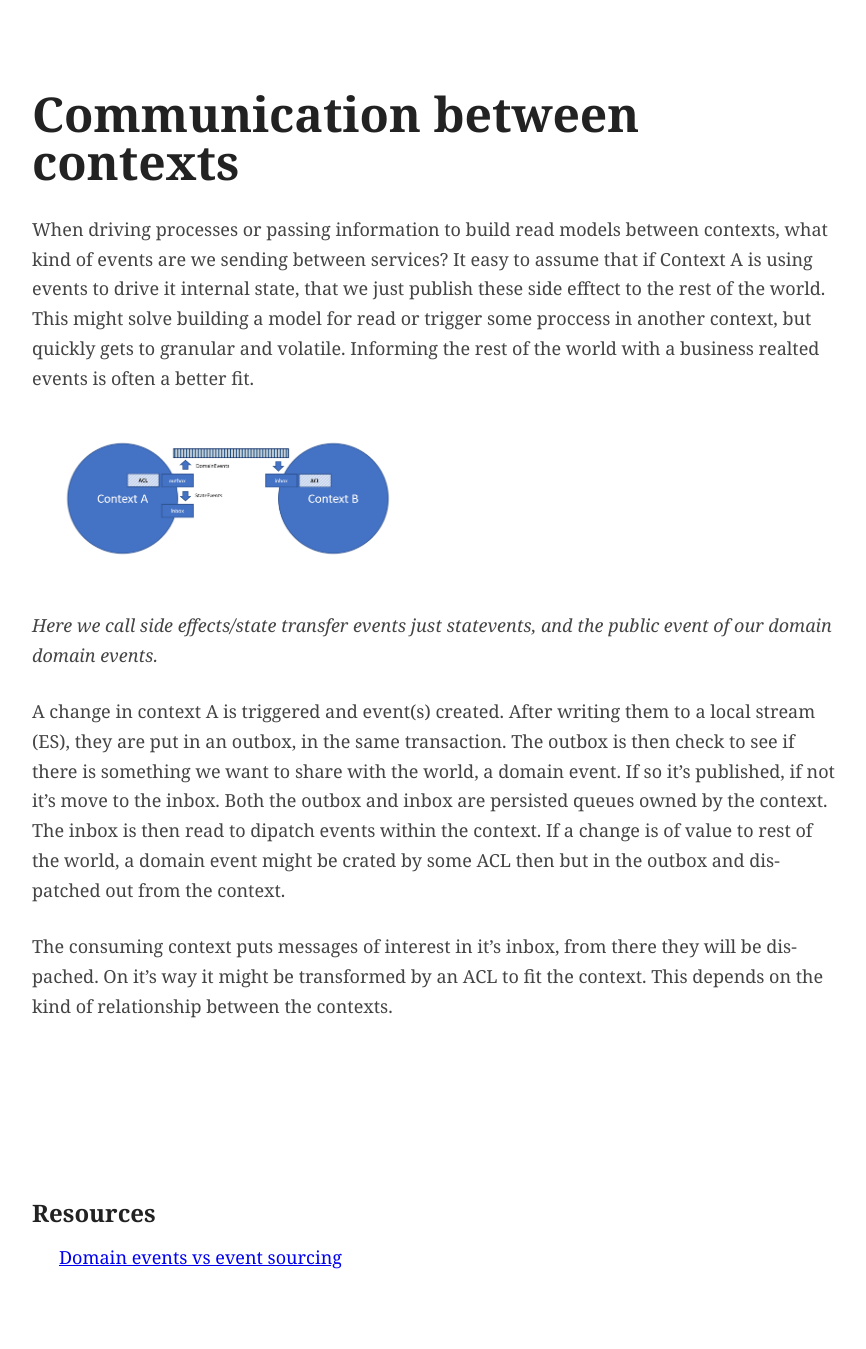
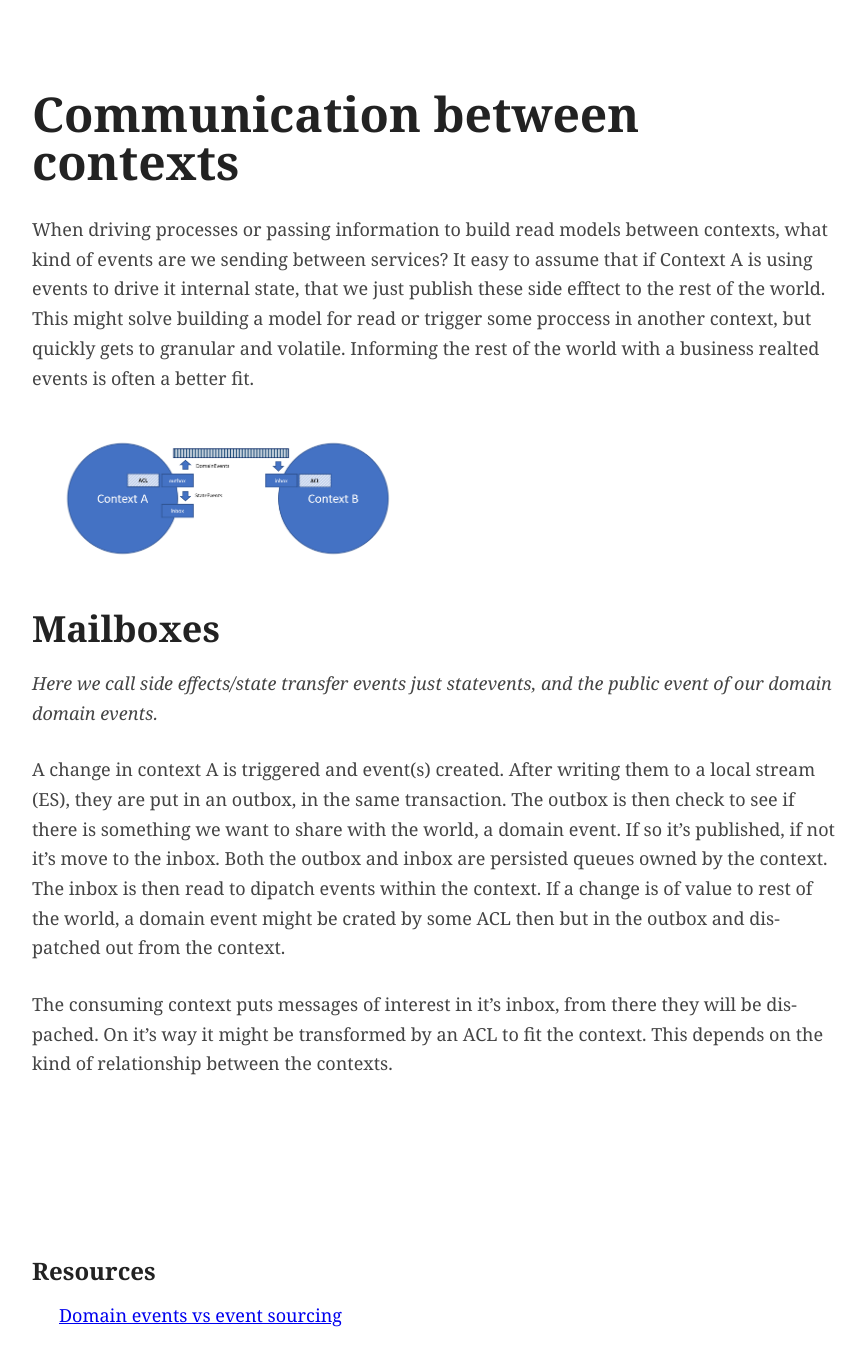
Before and after one commit to perokvist/event-driven-architecture, a Jekyll site: the page built from integration.md, in a window 1280 px wide. Shown: the whole page, without its empty margins (203-1069 px from the left). Built offline with Jekyll 4.4.1, drawn with Linux system fonts in a browser that asks for light colours; our own code applies the rules of GitHub Pages for plain Markdown files; before the commit the page ends 1291 px from its top, so only the background shows below that.

```diff
--- a/integration.md
+++ b/integration.md
@@ -9,6 +9,8 @@ It easy to assume that if Context A is using events to drive it internal state,
 
 ![Context to context communication](assets/context_to_context.png)
 
+## Mailboxes
+
 *Here we call side effects/state transfer events just statevents, and the public event of our domain domain events.*
 
 A change in context A is triggered and event(s) created. After writing them to a local stream (ES), they are put in an outbox, in the same transaction. The outbox is then check to see if there is something we want to share with the world, a domain event. If so it's published, if not it's move to the inbox. Both the outbox and inbox are persisted queues owned by the context. The inbox is then read to dipatch events within the context. If a change is of value to rest of the world, a domain event might be crated by some ACL then but in the outbox and dispatched out from the context.
```
